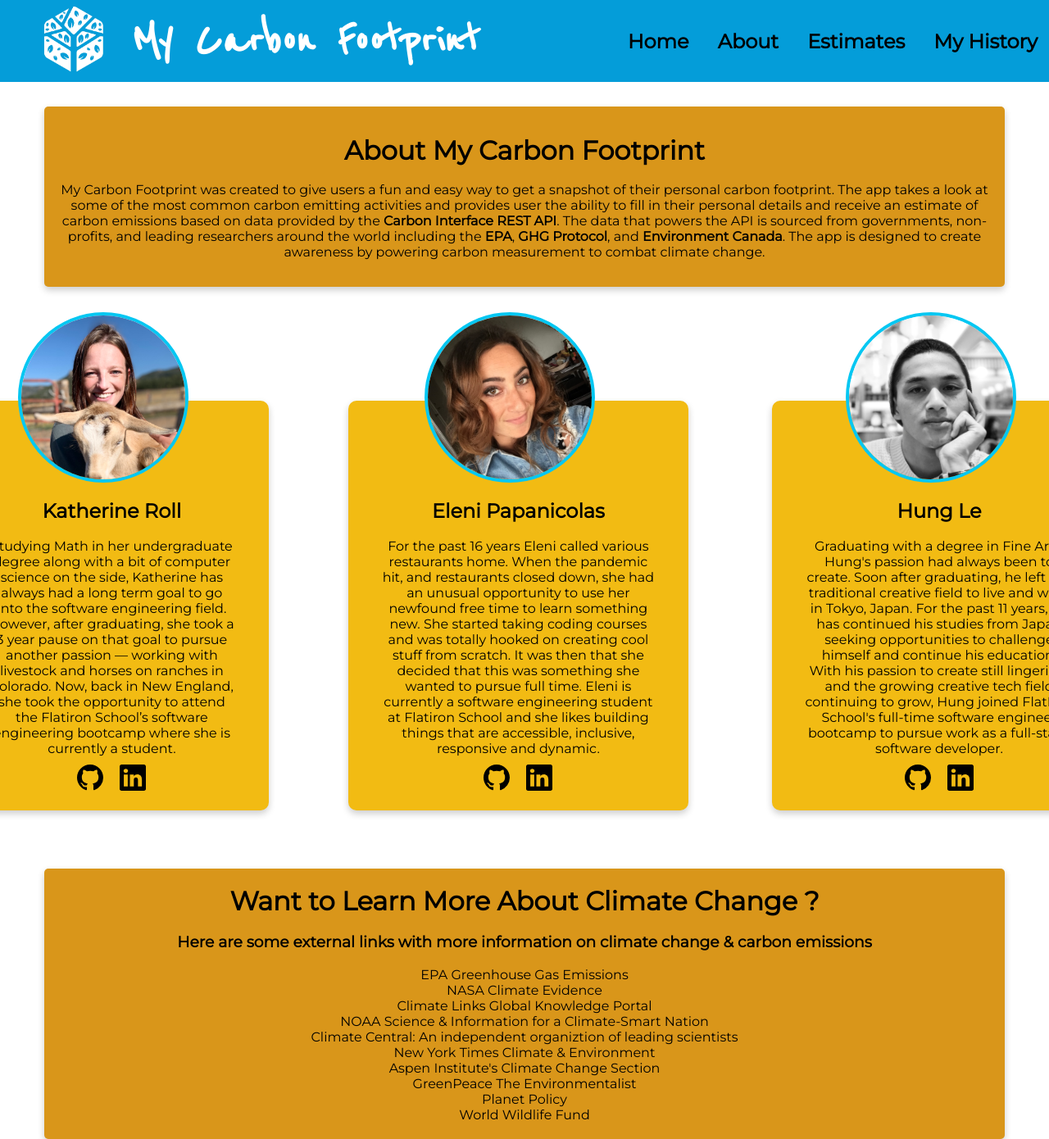
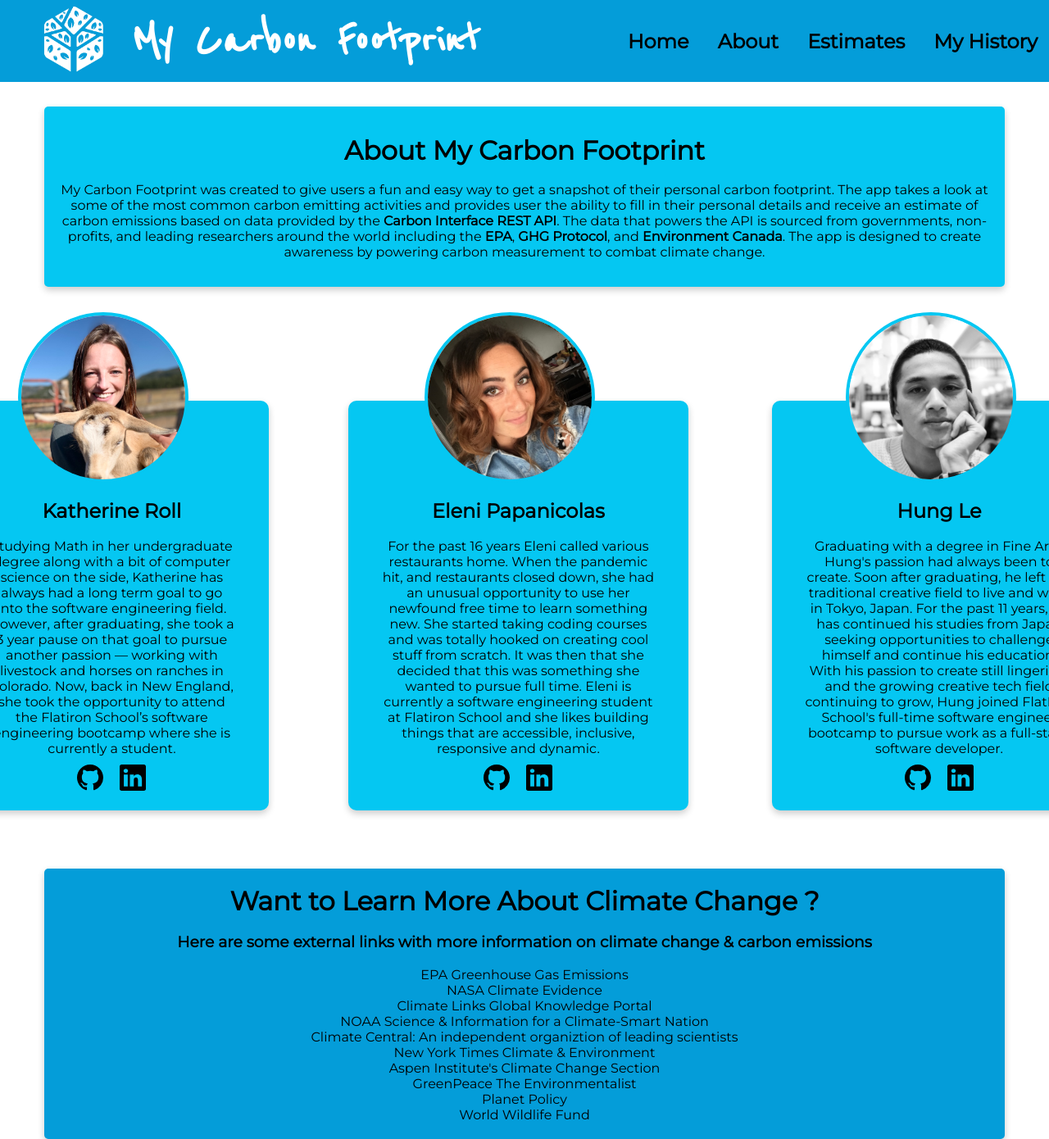
Before and after one commit to The-Orange-Dot/carbon-emission-app, a React (Create React App) app: page /about in a window 1280 px wide. Shown: the top 1390 px of the page at 82% size. Built offline with nearby package versions, Linux system fonts and the light colour scheme; data requests are answered from the project's data file; a web font is replaced by a local one.

Commit message:
color scheme planning

```diff
--- a/src/Components/Emissions/EmissionPage.css
+++ b/src/Components/Emissions/EmissionPage.css
@@ -40,7 +40,7 @@
   width: 400px;
   max-width: 400px;
   max-height: 380px;
-  background-color: #f2bb13;
+  background-color: #05c7f2;
   box-shadow: 0 4px 8px 0 rgba(0, 0, 0, 0.2);
   border-radius: 5px;
   display: flex;
@@ -53,6 +53,7 @@
   display: flex;
   justify-content: space-evenly;
   flex-wrap: wrap;
+  margin-top: 120px;
 }
 
 .emission-form-container div {
--- a/src/Components/about/About.css
+++ b/src/Components/about/About.css
@@ -27,7 +27,7 @@
   padding: 10px;
   height: 200px;
   width: 90%;
-  background-color: #d9961a;
+  background-color: #05c7f2;
   box-shadow: 0 4px 8px 0 rgba(0, 0, 0, 0.2);
   border-radius: 5px;
   display: flex;
@@ -50,7 +50,7 @@
 }
 
 .info-card {
-  background-color: #f2bb13;
+  background-color: #05c7f2;
   box-shadow: 0 4px 8px 0 rgba(0, 0, 0, 0.2);
   margin-left: 20px;
   padding-top: 10px;
@@ -109,8 +109,8 @@
   padding: 10px;
   height: 310px;
   width: 90%;
-  background-color: #d9961a;
-  box-shadow: 0 4px 8px 0 rgba(0, 0, 0, 0.2);
+  background-color: #049dd9;
+  box-shadow: 0 4px 8px 0 rgba(8, 4, 4, 0.2);
   border-radius: 5px;
   display: flex;
   flex-direction: column;
--- a/src/Components/homepage/Homepage.css
+++ b/src/Components/homepage/Homepage.css
@@ -25,7 +25,7 @@
 
 .homepage-user-info img {
   margin-bottom: 10px;
-  border: 4px solid #d9961a;
+  border: 4px solid #049dd9;
 }
 
 .homepage-user-info button:hover {
@@ -52,7 +52,7 @@
   color: #302940;
   height: 300px;
   overflow: scroll;
-  border: 4px solid #f2bb13;
+  border: 4px solid #049dd9;
   border-radius: 10px;
 }
 
@@ -61,7 +61,7 @@
 }
 
 .emission-by-countries:hover {
-  background-color: #f2bb13;
+  background-color: #049dd9;
 }
 
 .homepage-total-emission {
--- a/src/Components/userInfo/UserInfo.css
+++ b/src/Components/userInfo/UserInfo.css
@@ -10,7 +10,7 @@
   margin: 20px 20px 0px 20px;
   height: 120px;
   width: 300px;
-  background-color: #f2bb13;
+  background-color: #049dd9;
   color: black;
   box-shadow: 0 4px 8px 0 rgba(0, 0, 0, 0.2);
   border-radius: 5px;
@@ -69,7 +69,7 @@
   width: 200px;
   object-fit: cover;
   border-radius: 50%;
-  border: 4px solid #d9961a;
+  border: 4px solid #049dd9;
 }
 
 .card-header {
```
Also changed, not shown: src/App.js (+2 -7 lines), src/Components/Emissions/Vehicle/VehicleForm.js (+6 -2 lines), 1 other file (tests, documents, lock files or other folders).
